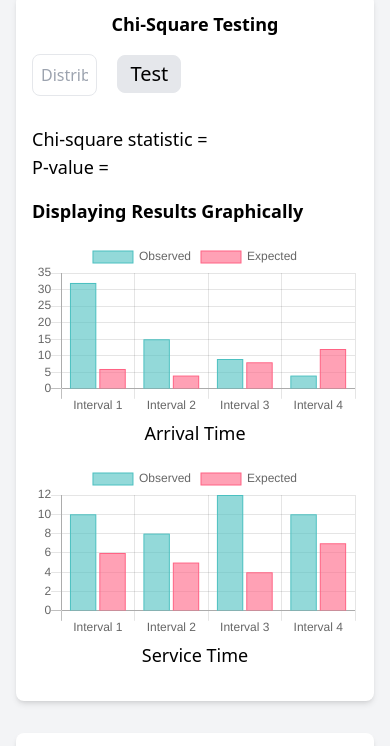
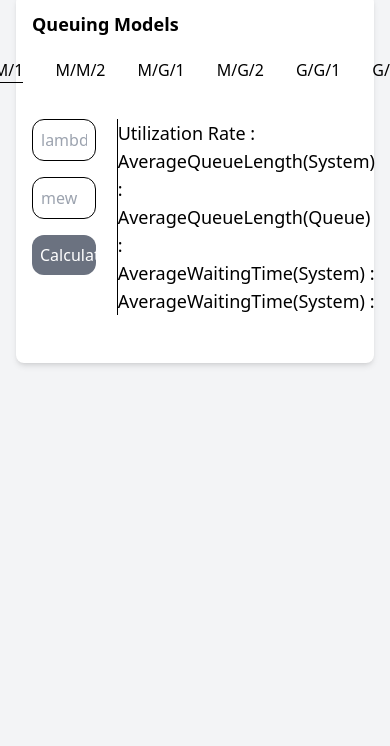
Before and after one commit to Annas03/OR-Project, a website: page index.html in a window 390 px wide. Shown: the part 86-832 px from the top of the page. Drawn offline with nearby package versions, Linux system fonts and the light colour scheme.

Commit message:
eleventh-commit

```diff
--- a/index.html
+++ b/index.html
@@ -16,7 +16,7 @@
     <h1 class="text-2xl font-bold mb-4">Operations Research Project</h1>
 
     <!-- Step 1: Chi-Square Testing -->
-    <div class="bg-white rounded-lg shadow-md p-4 mb-8">
+    <!-- <div class="bg-white rounded-lg shadow-md p-4 mb-8">
       <h2 class="text-lg text-center font-semibold mb-4">Chi-Square Testing</h2>
       <input type="text" id="distribution" placeholder="Distribution.." class="border rounded-lg p-2 w-1/5 focus:outline-none"/>
       <button class="border rounded-lg p-1 mb-8 bg-gray-200 ml-4 w-16 text-xl" id="test">Test</button>
@@ -34,7 +34,7 @@
           <p class="text-lg text-center">Service Time</p>
         </div>
       </div>
-    </div>
+    </div> -->
 
     <!-- Step 2: Queuing Models -->
     <div class="bg-white rounded-lg shadow-md p-4 mb-8">
@@ -47,7 +47,7 @@
         <li class="px-4 py-1"><button id="gg1" class="hover:border-b hover:border-black focus:border-b focus:border-black">G/G/1</button></li>
         <li class="px-4 py-1"><button id="gg2" class="hover:border-b hover:border-black focus:border-b focus:border-black">G/G/2</button></li>
       </ul>
-      <div class="my-8 flex justify-around w-1/2 mx-auto">
+      <div class="my-8 flex justify-around xl:w-1/2 lg:w-11/12 mx-auto">
         <div class="border-r border-black w-2/4">
           <input type="text" id="lambda" placeholder="lambda" class="p-2 border border-black w-3/4 rounded-xl mb-4"/>
           <input type="text" id="mew" placeholder="mew" class="p-2 border border-black w-3/4 rounded-xl mb-4"/>
--- a/queuingModels.js
+++ b/queuingModels.js
@@ -292,7 +292,6 @@ document.getElementById('calculate').addEventListener('click', () => {
     case 'gg2':
       result = calculateGG2();
       break;
-
     default:
       break;
   }
```
Also changed, not shown: dist/output.css.
